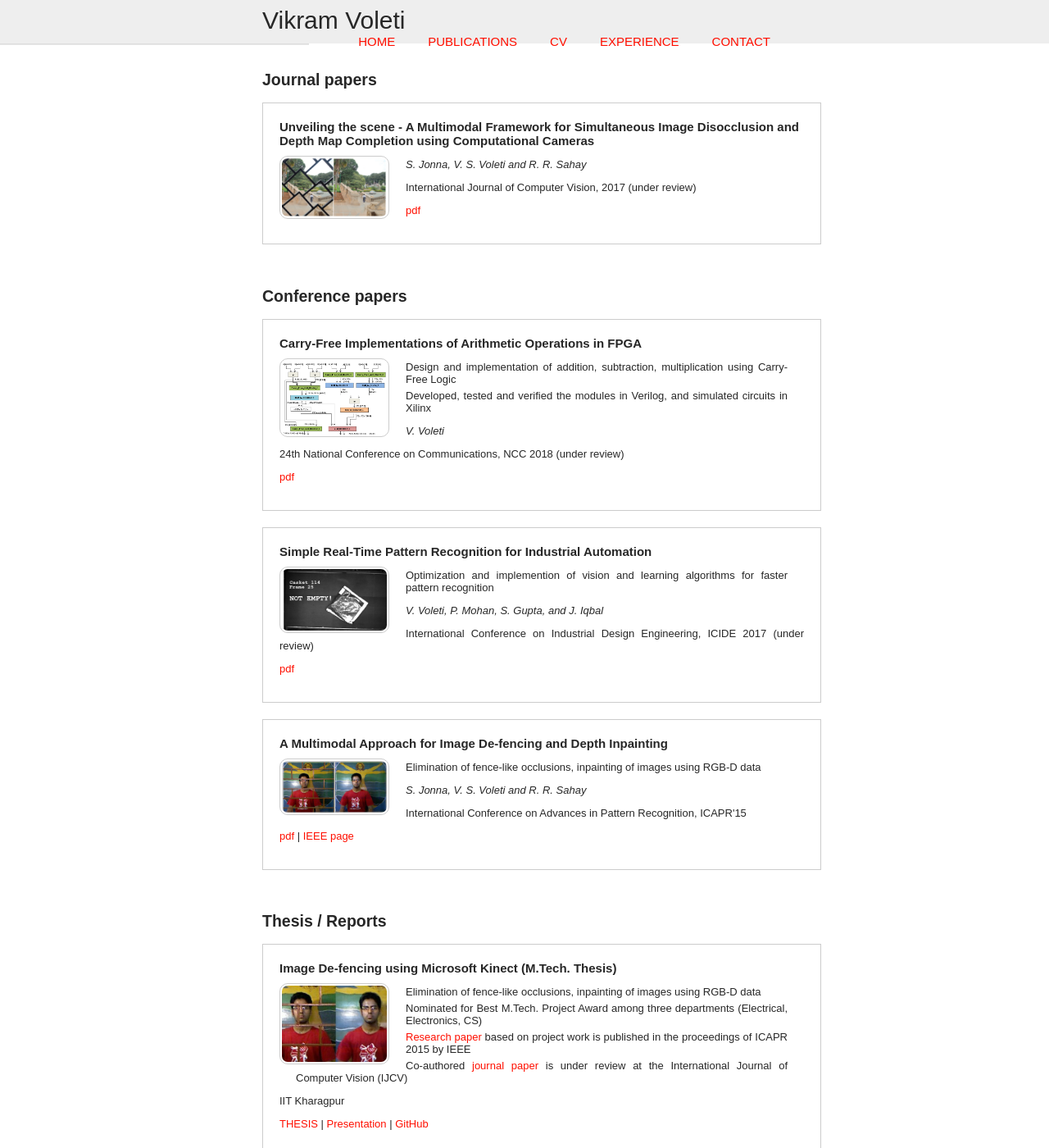
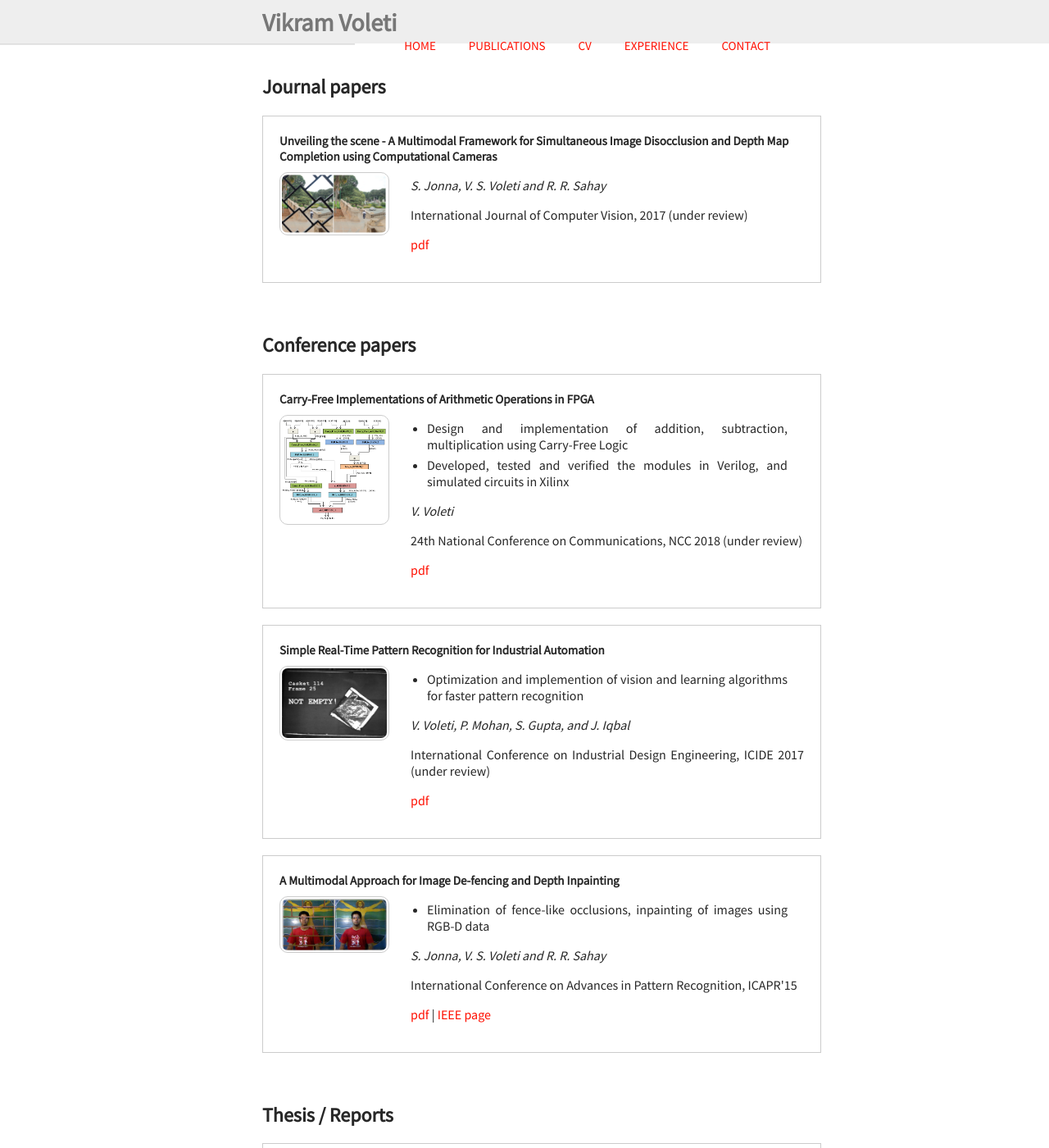
Before and after one commit to voletiv/voletiv.github.io, a Jekyll site: the page built from _pages/publications.md, in a window 1280 px wide and 1400 px high. Shown: the whole window at 82% size. Built offline with Jekyll 4.4.1, drawn with Linux system fonts in a browser that asks for light colours; nearby versions of some CDN libraries.

Commit message:
Fixed publication-text with margin-left, trying Source Sans Pro
Former-commit-id: 9237a076277bc37a90b8b43d917fe0be8d3f1c9c

```diff
--- a/_includes/head.html
+++ b/_includes/head.html
@@ -10,5 +10,6 @@
   <link rel="canonical" href="{{ page.url | replace:'index.html','' | prepend: site.baseurl | prepend: site.url }}">
   <link rel="shortcut icon" type ="image/x-icon" href="{{ site.url }}{{ site.baseurl }}/images/favicon.ico">
   <link rel="stylesheet" href="//maxcdn.bootstrapcdn.com/font-awesome/4.7.0/css/font-awesome.min.css">
+  <link href="https://fonts.googleapis.com/css?family=Ubuntu|Source+Sans+Pro" rel="stylesheet">
 
 </head>
--- a/_includes/publications.html
+++ b/_includes/publications.html
@@ -3,6 +3,8 @@
 <div class="publication-title">{{ publication.title }}</div>
 
 <img class="publication-picture" src="{{site.url}}{{site.baseurl}}/images/publications/{{ publication.image }}" alt="NOT FOUND" />
+
+<div class="publication-text">
 
 {% if publication.description %}
 <p>{{ publication.description }}</p>
@@ -127,3 +129,5 @@
 {% endif %}
 
 </div>
+
+</div>
--- a/_sass/_style.scss
+++ b/_sass/_style.scss
@@ -18,8 +18,9 @@
 
 body {
     margin: 0;
-    font-family: sans-serif;
-    font-size: 13px;
+    font-family: "Source Sans Pro", Arial, sans-serif;
+    // font-weight: light;
+    font-size: 16px;
     color: #272727;
     height: 100%;
 }
@@ -72,8 +73,8 @@
 
 #author-name {
     font-size: 30px;
-    // font-weight: bold;
-    color: #272727;
+    font-weight: bold;
+    color: #777777;
     // display: inline-block;
     margin: -10px 0px 0px 0px;
 }
@@ -150,8 +151,12 @@
     padding: 2px;
     border: 1px solid darken(#ffffff, 20%);
     border-radius: 10px;
-    margin: 0px 20px 0px 0px;
+    // margin: 0px 20px 0px 0px;
     overflow: hidden;
+}
+
+.publication-text {
+    margin-left: 25%;
 }
 
 // .publication-links {
@@ -224,6 +229,9 @@
         max-width: 80%;
         margin: 0px 10% 20px 10%;
     }
+    .publication-text {
+        margin-left: 0%;
+    }
 }
 
 @media (max-width: 650px) {
--- a/_sass/typography.scss
+++ b/_sass/typography.scss
@@ -21,15 +21,13 @@
         margin: 0px 0px 10px 0px;
     }
     .publications ul {
-        list-style-type: none;
+        // list-style-type: none;
         // padding: 0 20px 0 20px;
         text-align: justify;
     }
     .publications ul > li {
+        // margin-left: -20px;
         margin-bottom: 5px;
-        @media (max-width: $max-width) {
-            // line-height: 100%;
-        }
     }
     ol {
         padding: 0 30px 0 30px;
```
Also changed, not shown: images/publications/ecds.jpg, images/publications/leuven_2013.png, images/publications/leuven_summer.png.
